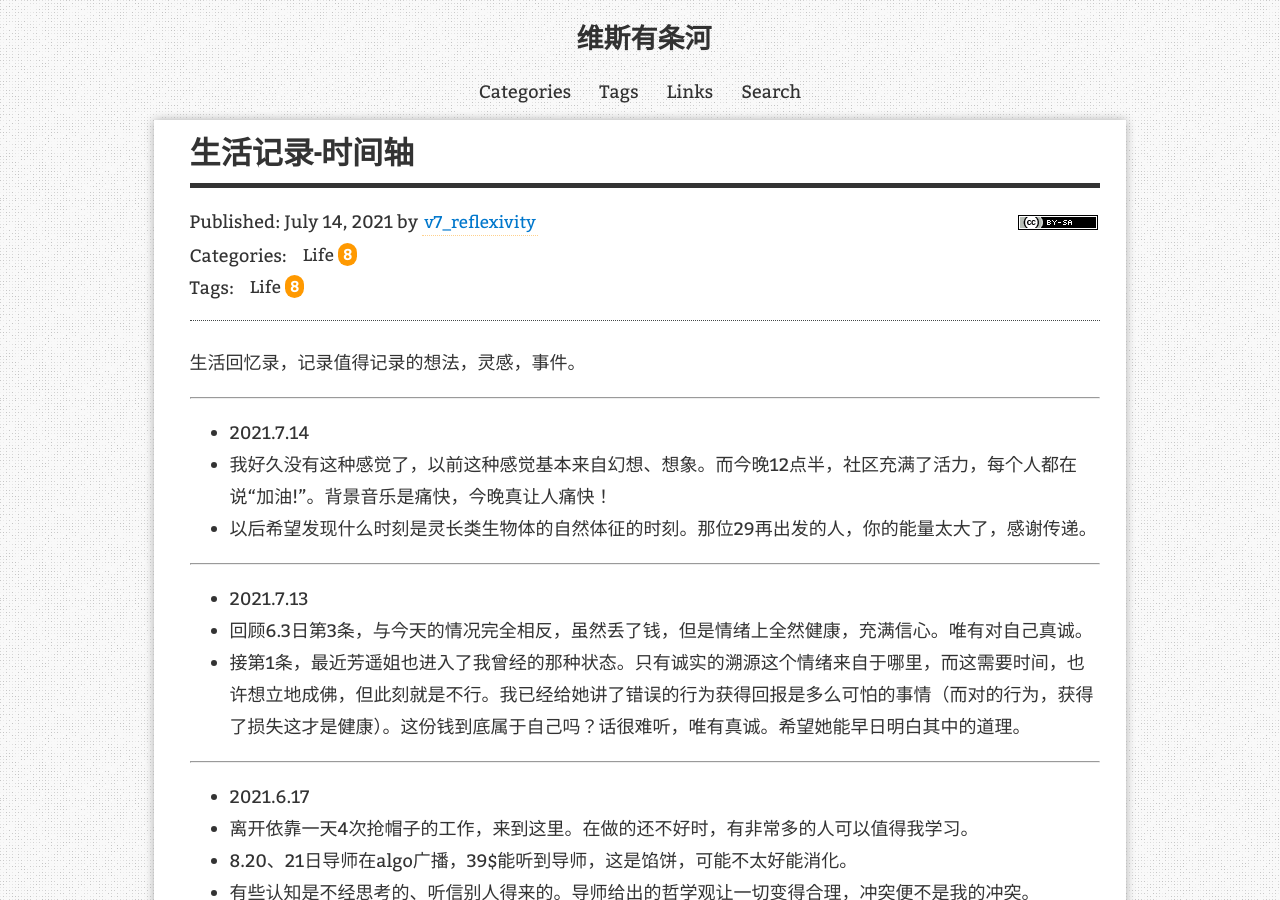
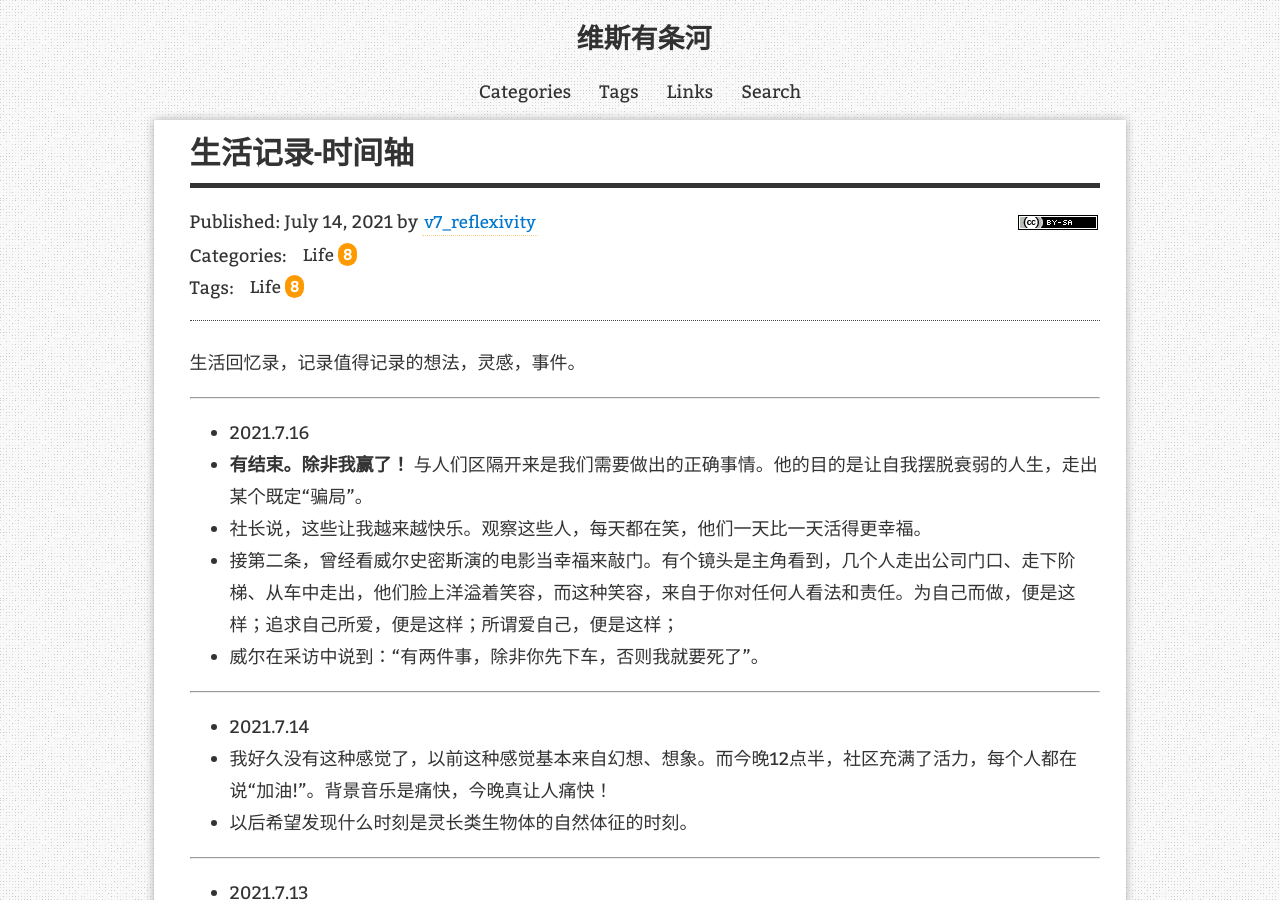
Before and after one commit to victor3pt/victor3pt, a Jekyll site: the page built from _posts/2021-07-14-生活记录-时间轴.md, in a window 1280 px wide and 900 px high. Built offline with Jekyll 4.4.1, drawn with Linux system fonts in a browser that asks for light colours; comment, search, counter and statistics services are not loaded.

Commit message:
change post

```diff
--- a/_posts/2021-07-14-生活记录-时间轴.md
+++ b/_posts/2021-07-14-生活记录-时间轴.md
@@ -11,6 +11,15 @@ permalink: /:categories/ToMoveForward
 
 生活回忆录，记录值得记录的想法，灵感，事件。
 
+****
+
+* 2021.7.16
+
+* **有结束。除非我赢了！** 与人们区隔开来是我们需要做出的正确事情。他的目的是让自我摆脱衰弱的人生，走出某个既定“骗局”。
+* 社长说，这些让我越来越快乐。观察这些人，每天都在笑，他们一天比一天活得更幸福。
+* 接第二条，曾经看威尔史密斯演的电影当幸福来敲门。有个镜头是主角看到，几个人走出公司门口、走下阶梯、从车中走出，他们脸上洋溢着笑容，而这种笑容，来自于你对任何人看法和责任。为自己而做，便是这样；追求自己所爱，便是这样；所谓爱自己，便是这样；
+* 威尔在采访中说到：“有两件事，除非你先下车，否则我就要死了”。
+
 
 
 ****
@@ -18,7 +27,7 @@ permalink: /:categories/ToMoveForward
 
 * 我好久没有这种感觉了，以前这种感觉基本来自幻想、想象。而今晚12点半，社区充满了活力，每个人都在说“加油!”。背景音乐是痛快，今晚真让人痛快！
 
-* 以后希望发现什么时刻是灵长类生物体的自然体征的时刻。那位29再出发的人，你的能量太大了，感谢传递。
+* 以后希望发现什么时刻是灵长类生物体的自然体征的时刻。
 
 ****
 
```
